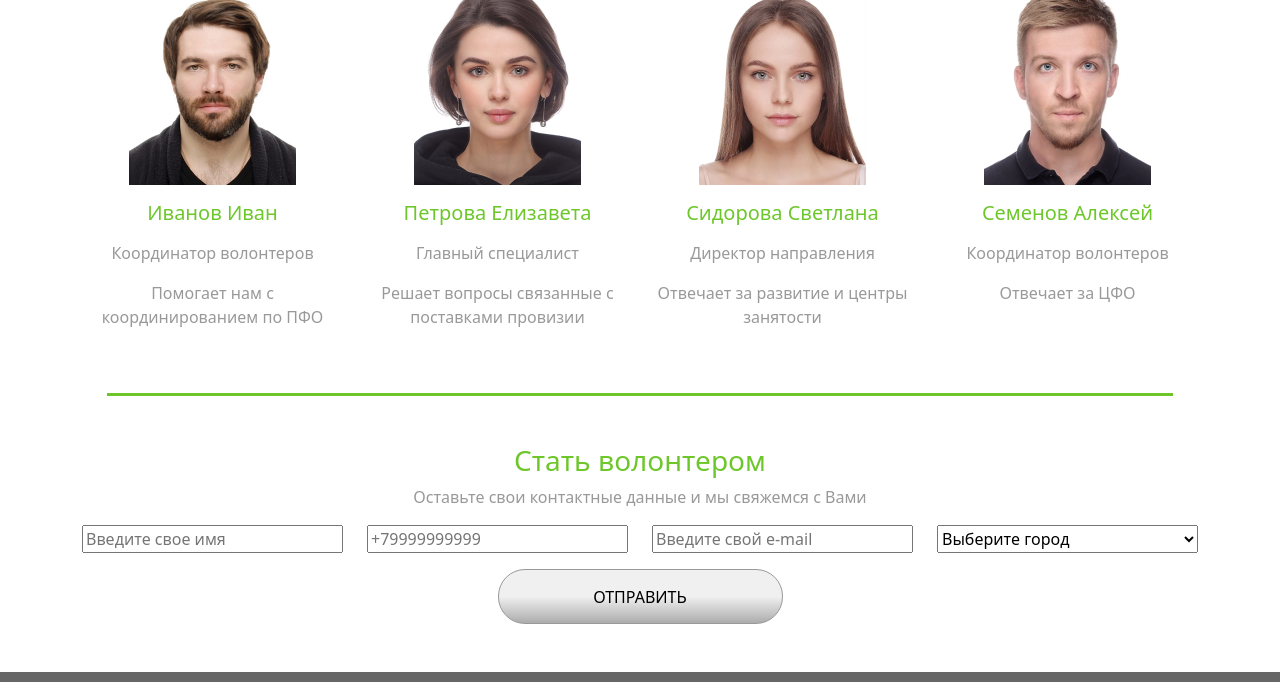
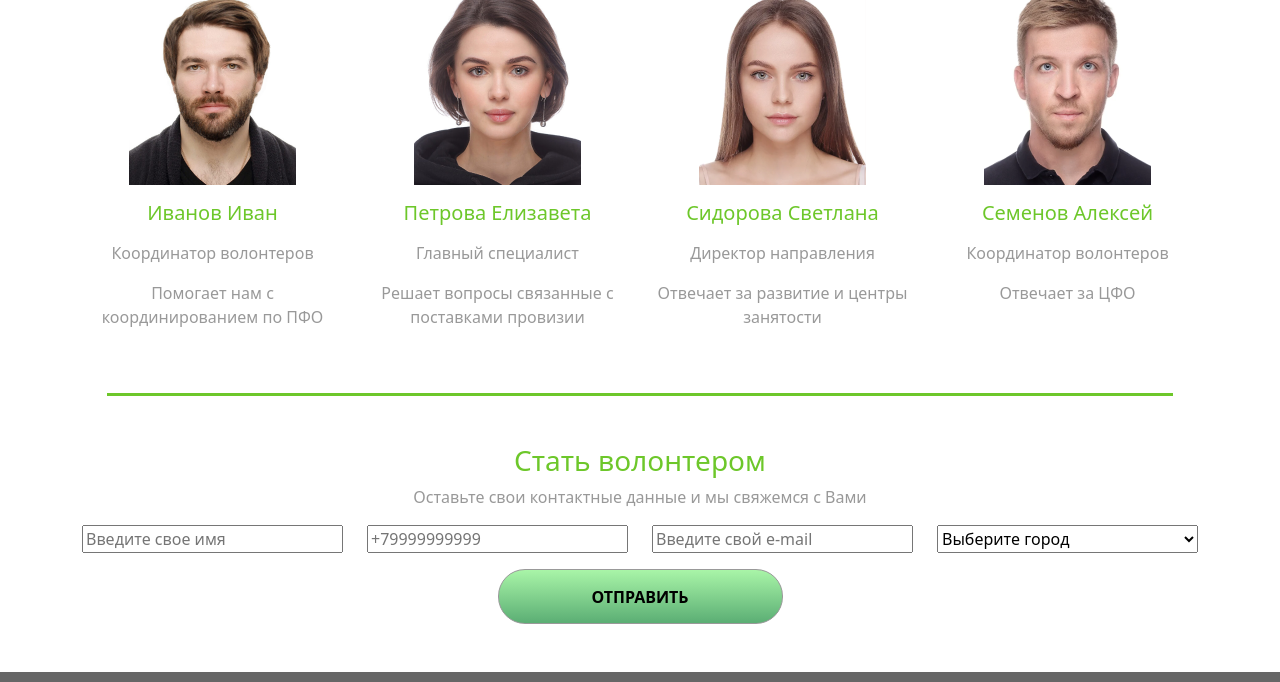
Before and after one commit to Nemefis/GreenCity_bootstrap, a plain HTML site: page volounteers.html in a window 1280 px wide. In both pictures the pointer is over the input "Отправить". Shown: the part 463-1145 px from the top of the page. Drawn offline with Linux system fonts and the light colour scheme.

Commit message:
fix button

```diff
--- a/css/style.css
+++ b/css/style.css
@@ -59,3 +59,10 @@ input.col-lg-4.me-auto {
     border: 1px solid #999;
     text-transform: uppercase;
 }
+input[type="submit"]:hover {
+    background: -webkit-linear-gradient(180deg, rgb(168, 244, 167) 1%, rgb(91, 174, 116));
+    background: -moz-linear-gradient(180deg, rgb(168, 244, 167) 1%, rgb(91, 174, 116));
+    background: linear-gradient(180deg, rgb(168, 244, 167) 1%, rgb(91, 174, 116));
+    font-weight: bold;
+    transition: all 1s ease-out;
+}
```
Also changed, not shown: index.html (+1 -0 lines).
